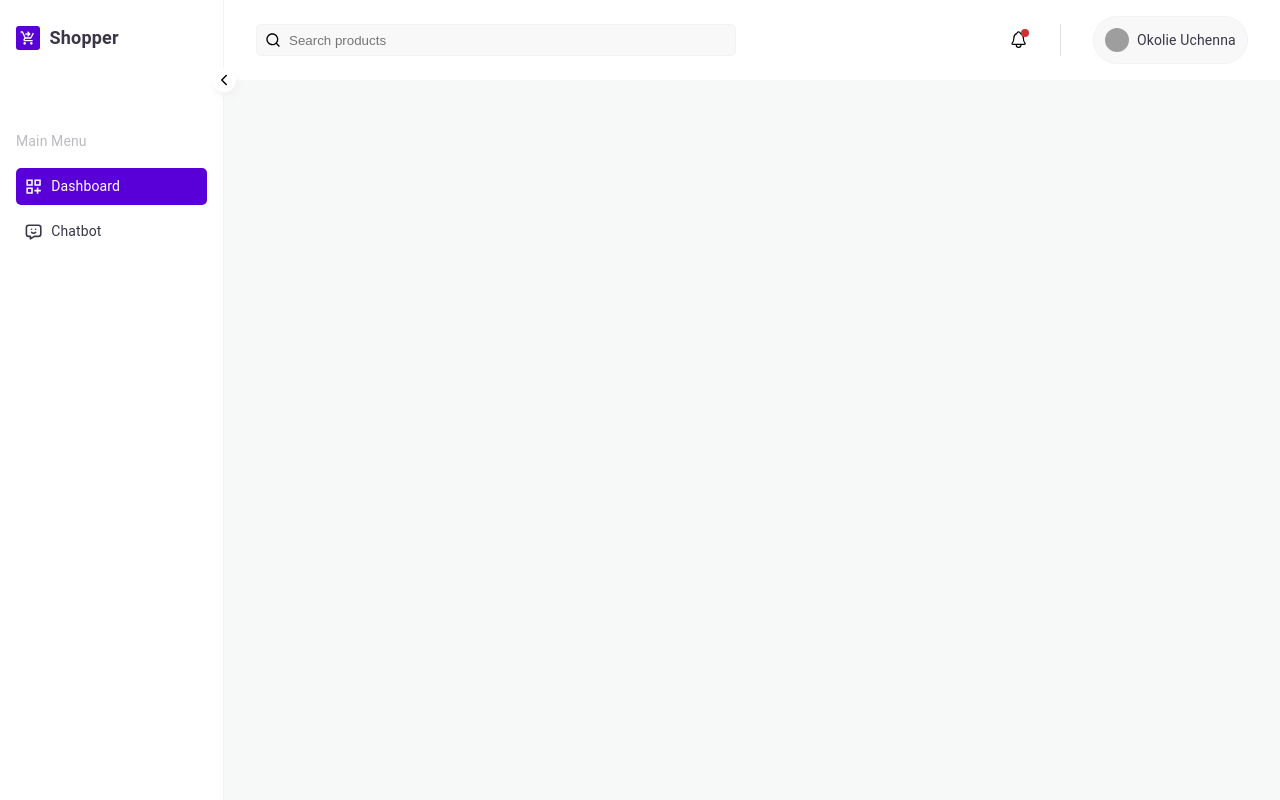
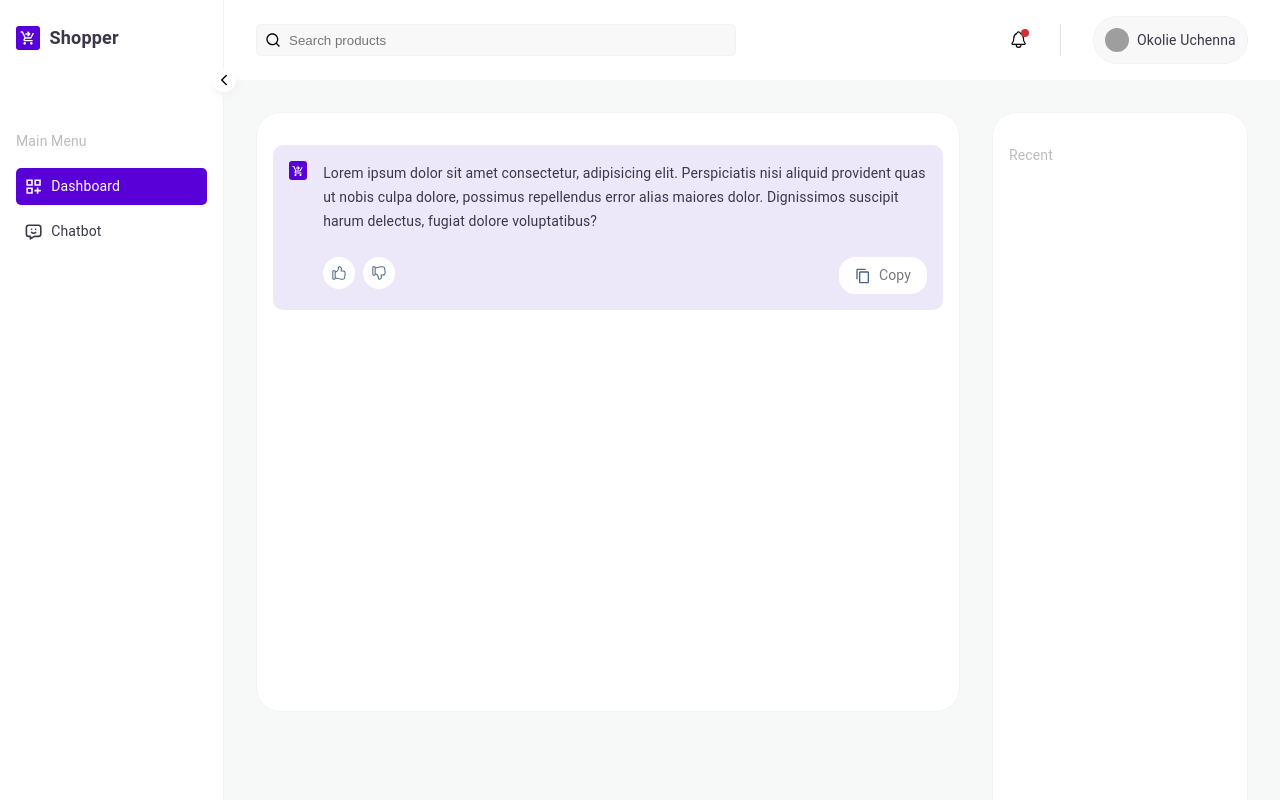
Before and after one commit to jarocode/CommerceAI, a Next.js app: page /dashboard/chatbot in a window 1280 px wide. Shown: the top 800 px of the page. Built offline with nearby package versions, Linux system fonts and the light colour scheme; grey boxes are pictures that could not be loaded.

Commit message:
AppChat and Chathistory

```diff
--- /dev/null
+++ b/src/app/(modules)/dashboard/chatbot/components/ChatBoard.tsx
@@ -0,0 +1,25 @@
+"use client";
+
+import styled from "@emotion/styled";
+
+import AppChat from "components/AppChat";
+import { colors } from "theme/colors";
+
+const ChatBoard = () => {
+  return (
+    <Container>
+      <AppChat />
+    </Container>
+  );
+};
+
+export default ChatBoard;
+
+const Container = styled.div`
+  background: ${colors.white};
+  height: 75vh;
+  margin-right: 18rem;
+  border: 1px solid #f2f3f1;
+  border-radius: 1.5rem;
+  padding: 2rem 1rem;
+`;
--- /dev/null
+++ b/src/app/(modules)/dashboard/chatbot/components/ChatHistory.tsx
@@ -0,0 +1,26 @@
+import styled from "@emotion/styled";
+
+import AppText from "components/AppText";
+import { colors } from "theme/colors";
+
+const ChatHistory = () => {
+  return (
+    <Container>
+      <AppText color="#BCBBBF">Recent</AppText>
+    </Container>
+  );
+};
+
+export default ChatHistory;
+
+const Container = styled.div`
+  background: ${colors.white};
+  position: fixed;
+  top: 7rem;
+  right: 2rem;
+  height: 100vh;
+  width: 16rem;
+  border: 1px solid #f2f3f1;
+  border-radius: 1.5rem;
+  padding: 2rem 1rem;
+`;
--- a/src/app/(modules)/dashboard/chatbot/page.tsx
+++ b/src/app/(modules)/dashboard/chatbot/page.tsx
@@ -1,11 +1,15 @@
 "use client";
 
-import styled from "@emotion/styled";
+import ChatBoard from "./components/ChatBoard";
+import ChatHistory from "./components/ChatHistory";
 
-const page = () => {
-  return <Container>chatbot</Container>;
+const Page = () => {
+  return (
+    <>
+      <ChatBoard />
+      <ChatHistory />
+    </>
+  );
 };
 
-export default page;
-
-const Container = styled.div``;
+export default Page;
--- a/src/app/(modules)/dashboard/layout.tsx
+++ b/src/app/(modules)/dashboard/layout.tsx
@@ -1,7 +1,7 @@
 import DashboardHeader from "components/DashboardHeader";
 import SideMenu from "components/SideMenu";
 
-export default function RootLayout({
+export default function DashboardLayout({
   children,
 }: Readonly<{
   children: React.ReactNode;
@@ -11,7 +11,7 @@ export default function RootLayout({
       <body>
         <DashboardHeader />
         <SideMenu />
-        <div style={{ padding: "7rem 2rem 2rem 14rem" }}>{children}</div>
+        <div style={{ padding: "7rem 2rem 2rem 16rem" }}>{children}</div>
       </body>
     </html>
   );
--- /dev/null
+++ b/src/app/components/AppChat.tsx
@@ -0,0 +1,97 @@
+import styled from "@emotion/styled";
+import {
+  MdOutlineShoppingCartCheckout,
+  MdOutlineContentCopy,
+} from "react-icons/md";
+import { GoThumbsdown, GoThumbsup } from "react-icons/go";
+
+import { colors } from "theme/colors";
+import AppText from "./AppText";
+
+const AppChat = () => {
+  return (
+    <Container>
+      <Logo>
+        <MdOutlineShoppingCartCheckout color={colors.white} size="12px" />
+      </Logo>
+      <TextDiv>
+        <AppText lineHeight="1.5rem">
+          Lorem ipsum dolor sit amet consectetur, adipisicing elit. Perspiciatis
+          nisi aliquid provident quas ut nobis culpa dolore, possimus
+          repellendus error alias maiores dolor. Dignissimos suscipit harum
+          delectus, fugiat dolore voluptatibus?
+        </AppText>
+        <Actions>
+          <Left>
+            <CircleDiv>
+              <GoThumbsup color="#476584" style={{ cursor: "pointer" }} />
+            </CircleDiv>
+            <CircleDiv>
+              <GoThumbsdown color="#476584" style={{ cursor: "pointer" }} />
+            </CircleDiv>
+          </Left>
+          <CopyDiv>
+            <MdOutlineContentCopy color="#476584" />
+            <AppText color="#797979">Copy</AppText>
+          </CopyDiv>
+        </Actions>
+      </TextDiv>
+    </Container>
+  );
+};
+
+export default AppChat;
+
+const Container = styled.div`
+  display: flex;
+  padding: 1rem;
+  gap: 1rem;
+  background: #ece8f9;
+  border-radius: 10px;
+`;
+
+const TextDiv = styled.div`
+  width: 100%;
+  min-height: 4rem;
+`;
+
+const Logo = styled.div`
+  width: 1.2rem;
+  height: 1.2rem;
+  border-radius: 3px;
+  display: flex;
+  align-items: center;
+  justify-content: center;
+  background: ${colors.primary};
+`;
+
+const Actions = styled.div`
+  padding-top: 1.5rem;
+  display: flex;
+  justify-content: space-between;
+`;
+
+const CircleDiv = styled.div`
+  display: flex;
+  align-items: center;
+  justify-content: center;
+  border-radius: 50%;
+  background: ${colors.white};
+  height: 2rem;
+  width: 2rem;
+`;
+
+const Left = styled.div`
+  display: flex;
+  gap: 0.5rem;
+`;
+
+const CopyDiv = styled.div`
+  display: flex;
+  align-items: center;
+  padding: 0.5rem 1rem;
+  gap: 0.5rem;
+  border-radius: 1rem;
+  background: ${colors.white};
+  cursor: pointer;
+`;
--- a/src/app/components/AppText.tsx
+++ b/src/app/components/AppText.tsx
@@ -8,6 +8,7 @@ const AppText = (props: any) => {
   return (
     <Typography
       color={colors.text}
+      fontSize={"14px"}
       fontWeight={
         props.type === "header"
           ? 700
--- a/src/app/components/SideMenu.tsx
+++ b/src/app/components/SideMenu.tsx
@@ -57,9 +57,7 @@ const SideMenu = () => {
         <IoChevronBack />
       </Collapse>
       <MainMenu>
-        <AppText color="#BCBBBF" fontSize="14px">
-          Main Menu
-        </AppText>
+        <AppText color="#BCBBBF">Main Menu</AppText>
         <MenuDiv>
           {menu.map((menu) => {
             const { name } = menu;
@@ -89,7 +87,7 @@ const SideMenu = () => {
 export default SideMenu;
 
 const Container = styled.div`
-  position: relative;
+  position: fixed;
   width: 14rem;
   height: 100vh;
   background: ${colors.white};
```
